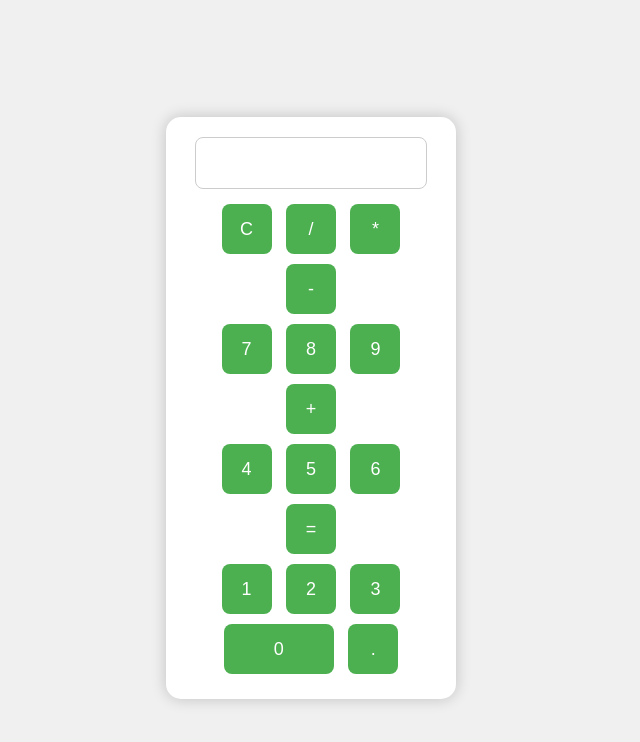
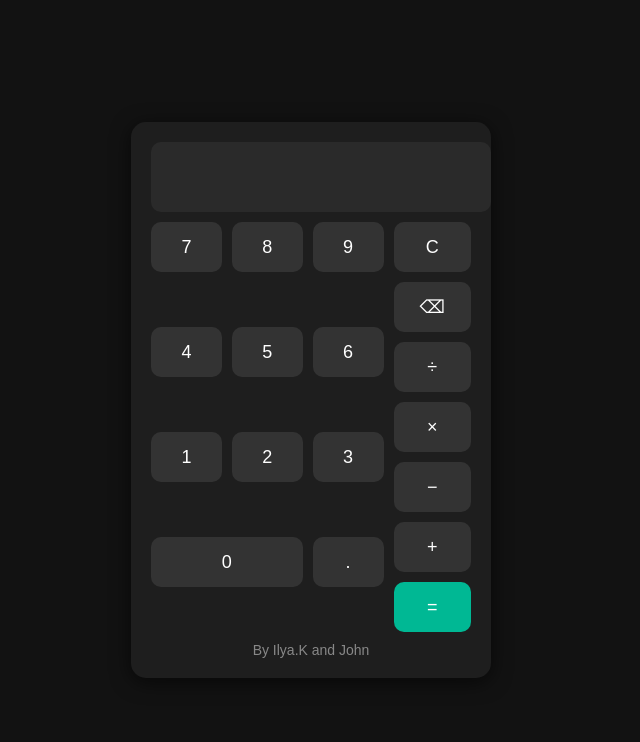
Before and after one commit to JNhbgr/Calculator, a plain HTML site: page index.html in a window 1280 px wide. Shown: the whole page, without its empty margins (329-969 px from the left). Drawn offline with Linux system fonts and the light colour scheme.

Commit message:
Update index.html

```diff
--- a/index.html
+++ b/index.html
@@ -6,87 +6,150 @@
   <style>
     body {
       font-family: Arial, sans-serif;
-      background: #f0f0f0;
       display: flex;
       justify-content: center;
       align-items: center;
       height: 100vh;
+      background: #121212;
+      margin: 0;
+      color: #fff;
     }
-    .calc {
-      background: white;
+
+    .calculator {
+      background: #1e1e1e;
       padding: 20px;
       border-radius: 15px;
-      box-shadow: 0 0 15px rgba(0,0,0,0.2);
-      width: 250px;
-      text-align: center;
+      box-shadow: 0 4px 20px rgba(0,0,0,0.6);
+      width: 320px;
     }
-    input {
-      width: 220px;
-      height: 40px;
+
+    .calculator input {
+      width: 100%;
+      height: 50px;
+      font-size: 20px;
+      text-align: right;
       margin-bottom: 10px;
-      text-align: right;
-      font-size: 18px;
-      border-radius: 8px;
-      border: 1px solid #ccc;
-      padding: 5px;
+      padding: 10px;
+      border: none;
+      border-radius: 10px;
+      background: #2a2a2a;
+      color: #0f0;
     }
+
+    .buttons {
+      display: grid;
+      grid-template-columns: 3fr 1fr; /* левая часть шире */
+      gap: 10px;
+    }
+
+    .numbers {
+      display: grid;
+      grid-template-columns: repeat(3, 1fr);
+      gap: 10px;
+    }
+
+    .operators {
+      display: grid;
+      grid-template-rows: repeat(7, 1fr);
+      gap: 10px;
+    }
+
     button {
-      width: 50px;
       height: 50px;
-      margin: 5px;
       font-size: 18px;
       border: none;
-      border-radius: 8px;
-      background: #4caf50;
-      color: white;
+      border-radius: 10px;
+      background: #333;
+      color: #fff;
       cursor: pointer;
       transition: 0.2s;
     }
+
     button:hover {
-      background: #45a049;
+      background: #555;
+    }
+
+    button:active {
+      transform: scale(0.95);
+    }
+
+    .equal {
+      background: #00b894;
+      color: #fff;
+    }
+
+    .equal:hover {
+      background: #00d1a3;
+    }
+
+    .zero {
+      grid-column: span 2; /* кнопка 0 занимает две ячейки */
+    }
+
+    .footer {
+      text-align: center;
+      margin-top: 10px;
+      font-size: 14px;
+      color: #888;
     }
   </style>
 </head>
 <body>
-  <div class="calc">
-    <input type="text" id="display" readonly>
-    <br>
-    <button onclick="clearDisplay()">C</button>
-    <button onclick="appendValue('/')">/</button>
-    <button onclick="appendValue('*')">*</button>
-    <button onclick="appendValue('-')">-</button>
-    <br>
-    <button onclick="appendValue('7')">7</button>
-    <button onclick="appendValue('8')">8</button>
-    <button onclick="appendValue('9')">9</button>
-    <button onclick="appendValue('+')">+</button>
-    <br>
-    <button onclick="appendValue('4')">4</button>
-    <button onclick="appendValue('5')">5</button>
-    <button onclick="appendValue('6')">6</button>
-    <button onclick="calculate()">=</button>
-    <br>
-    <button onclick="appendValue('1')">1</button>
-    <button onclick="appendValue('2')">2</button>
-    <button onclick="appendValue('3')">3</button>
-    <br>
-    <button onclick="appendValue('0')" style="width:110px">0</button>
-    <button onclick="appendValue('.')">.</button>
+  <div class="calculator">
+    <input type="text" id="result" disabled>
+    <div class="buttons">
+      <!-- Блок цифр -->
+      <div class="numbers">
+        <button onclick="append('7')">7</button>
+        <button onclick="append('8')">8</button>
+        <button onclick="append('9')">9</button>
+
+        <button onclick="append('4')">4</button>
+        <button onclick="append('5')">5</button>
+        <button onclick="append('6')">6</button>
+
+        <button onclick="append('1')">1</button>
+        <button onclick="append('2')">2</button>
+        <button onclick="append('3')">3</button>
+
+        <button class="zero" onclick="append('0')">0</button>
+        <button onclick="append('.')">.</button>
+      </div>
+
+      <!-- Блок операторов -->
+      <div class="operators">
+        <button onclick="clearResult()">C</button>
+        <button onclick="del()">⌫</button>
+        <button onclick="append('/')">÷</button>
+        <button onclick="append('*')">×</button>
+        <button onclick="append('-')">−</button>
+        <button onclick="append('+')">+</button>
+        <button class="equal" onclick="calculate()">=</button>
+      </div>
+    </div>
+    <div class="footer">By Ilya.K and John</div>
   </div>
 
   <script>
-    const display = document.getElementById('display');
-    function appendValue(val) {
-      display.value += val;
+    let result = document.getElementById("result");
+
+    function append(value) {
+      result.value += value;
     }
-    function clearDisplay() {
-      display.value = '';
+
+    function clearResult() {
+      result.value = "";
     }
+
+    function del() {
+      result.value = result.value.slice(0, -1);
+    }
+
     function calculate() {
       try {
-        display.value = eval(display.value);
+        result.value = eval(result.value);
       } catch {
-        display.value = 'Ошибка';
+        result.value = "Ошибка";
       }
     }
   </script>
```
